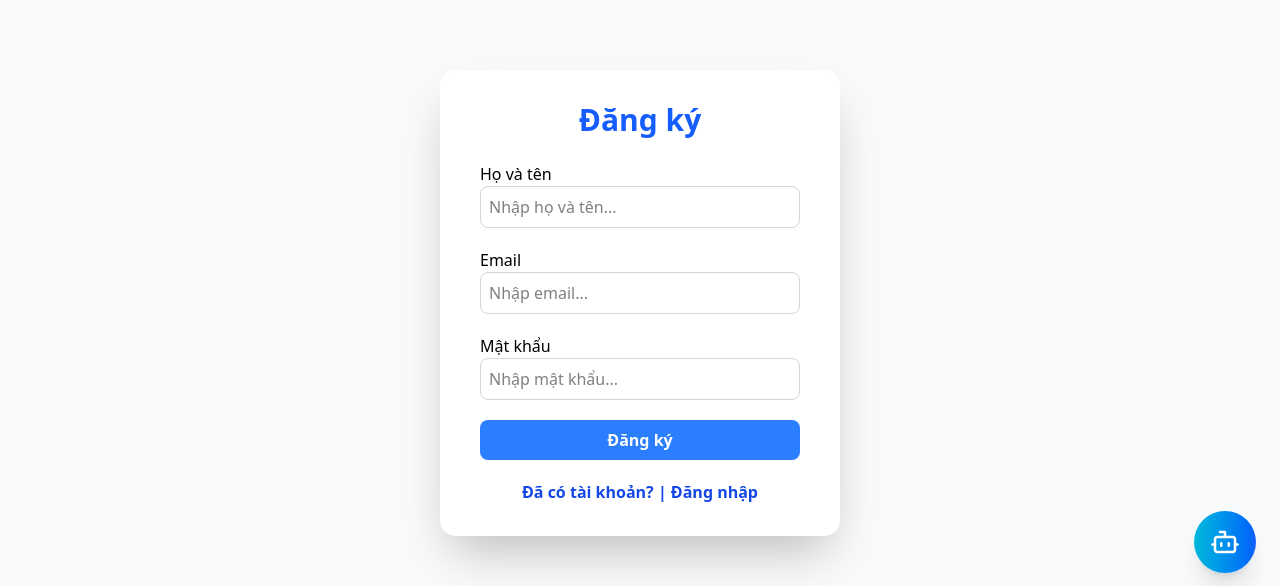
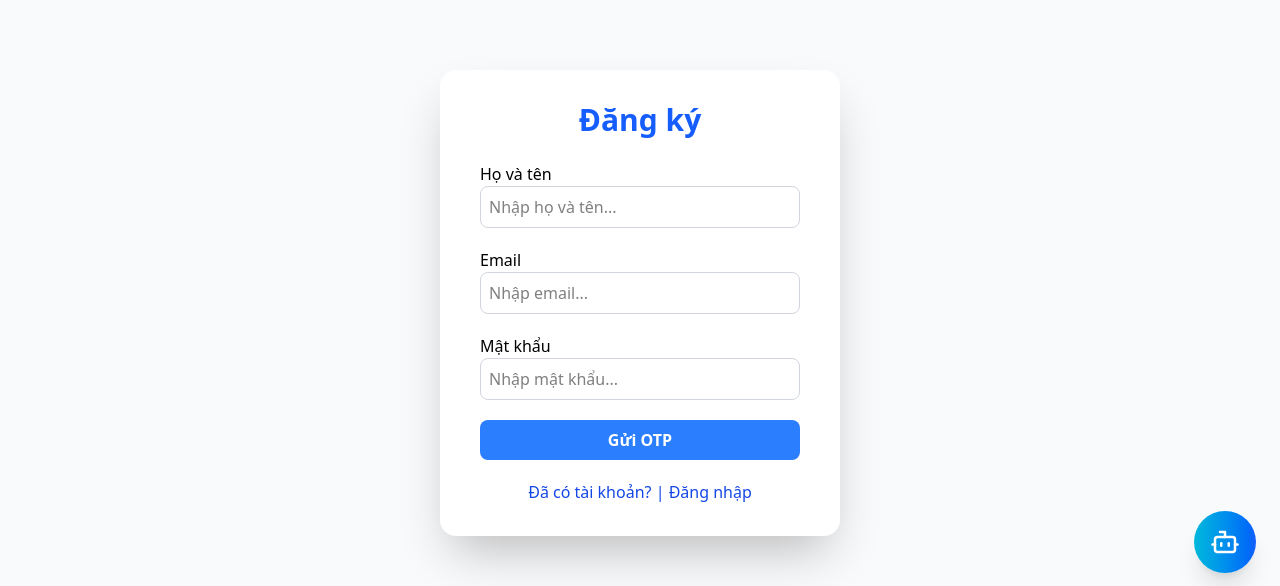
Before and after one commit to DyLan1401/med-appointment, a React app in the folder med-appointment_f/: page /register in a window 1280 px wide. Shown: the part 203-789 px from the top of the page. Built offline with nearby package versions, Linux system fonts and the light colour scheme; the HTML template or start-up script is replaced by a standard one.

Commit message:
fix loi gui mail otp khi dang ky

```diff
--- a/med-appointment_f/src/components/common/FormRegister.jsx
+++ b/med-appointment_f/src/components/common/FormRegister.jsx
@@ -1,7 +1,6 @@
 import React, { useState } from "react";
 import axios from "../../api/axios";
 import { useNavigate } from "react-router-dom";
-import { toast } from "react-toastify";
 
 function FormRegister() {
   const navigate = useNavigate();
@@ -26,84 +25,82 @@ function FormRegister() {
   };
 
   // 🟢 Gửi request đăng ký
-  const handleSubmit = async (e) => {
-    e.preventDefault();
-    setMessage("");
-    setLoading(true);
+  // const handleSubmit = async (e) => {
+  //   e.preventDefault();
+  //   setMessage("");
+  //   setLoading(true);
 
-    try {
-      // Gửi POST đến API Laravel
-      const res = await axios.post("http://127.0.0.1:8000/api/register", formData, {
-        headers: {
-          "Content-Type": "application/json",
-          Accept: "application/json"
-        }
-      });
+  //   try {
+  //     // Gửi POST đến API Laravel
+  //     const res = await axios.post("http://127.0.0.1:8000/api/register", formData, {
+  //       headers: {
+  //         "Content-Type": "application/json",
+  //         Accept: "application/json"
+  //       }
+  //     });
 
-      // Kiểm tra kết quả trả về
-      if (res.status === 201 && res.data.success) {
-        toast.success("🎉 Đăng ký thành công! Đang chuyển hướng...");
-        setTimeout(() => navigate("/login"), 1500);
-      } else {
-        toast.error(res.data.message || "Đăng ký thất bại!");
-        setMessage(res.data.message || "Đăng ký thất bại!");
-      }
-    } catch (error) {
-      // Laravel trả lỗi validate (422)
-      if (error.response && error.response.status === 422) {
-        const errors = error.response.data.errors;
-        const firstError = Object.values(errors)[0][0];
-        toast.error(firstError);
-        setMessage(firstError);
-      }
-      // Laravel trả lỗi server (500)
-      else if (error.response && error.response.status === 500) {
-        toast.error("❌ Lỗi máy chủ! Vui lòng thử lại sau.");
-        setMessage("❌ Lỗi máy chủ! Vui lòng thử lại sau.");
-      }
-      // Không kết nối được API
-      else {
-        toast.error("⚠️ Không thể kết nối đến server!");
-        setMessage("⚠️ Không thể kết nối đến server!");
-      }
-    } finally {
-      setLoading(false);
-    }
-  };
+  //     // Kiểm tra kết quả trả về
+  //     if (res.status === 201 && res.data.success) {
+  //       setMessage("🎉 Đăng ký thành công! Đang chuyển hướng...");
+  //       setTimeout(() => navigate("/login"), 1500);
+  //     } else {
+  //       setMessage(res.data.message || "Đăng ký thất bại!");
+  //     }
+  //   } catch (error) {
+  //     console.error("Lỗi đăng ký:", error);
 
-  // Gửi OTP về email
-  // const sendOtp = async (e) => {
-  //   e.preventDefault();
-  //   setLoading(true);
-  //   setMessage("");
-  //   try {
-  //     await axios.post("http://127.0.0.1:8000/api/register/send-otp", formData);
-  //     setMessage("OTP đã gửi tới email của bạn!");
-  //     setStep(2);
-  //   } catch (err) {
-  //     setMessage(err.response?.data?.message || "Lỗi khi gửi OTP!");
+  //     // Laravel trả lỗi validate (422)
+  //     if (error.response && error.response.status === 422) {
+  //       const errors = error.response.data.errors;
+  //       const firstError = Object.values(errors)[0][0];
+  //       setMessage(firstError);
+  //     }
+  //     // Laravel trả lỗi server (500)
+  //     else if (error.response && error.response.status === 500) {
+  //       setMessage("❌ Lỗi máy chủ! Vui lòng thử lại sau.");
+  //     }
+  //     // Không kết nối được API
+  //     else {
+  //       setMessage("⚠️ Không thể kết nối đến server!");
+  //     }
   //   } finally {
   //     setLoading(false);
   //   }
   // };
 
-  // Xác minh OTP
-  // const verifyOtp = async (e) => {
-  //   e.preventDefault();
-  //   setLoading(true);
-  //   try {
-  //     await axios.post("http://127.0.0.1:8000/api/register/verify-otp", {
-  //       email: formData.email,
-  //       otp,
-  //     });
-  //     setMessage("🎉 Đăng ký thành công!");
-  //     setTimeout(() => navigate("/login"), 1500);
-  //   } catch (err) {
-  //     setMessage(err.response?.data?.message || "OTP không hợp lệ hoặc đã hết hạn!");
-  //   } finally {
-  //     setLoading(false);
-  //   }
-  // };
+  // Gửi OTP về email
+const sendOtp = async (e) => {
+  e.preventDefault();
+  setLoading(true);
+  setMessage("");
+  try {
+    await axios.post("http://127.0.0.1:8000/api/register/send-otp", formData);
+    setMessage("OTP đã gửi tới email của bạn!");
+    setStep(2);
+  } catch (err) {
+    setMessage(err.response?.data?.message || "Lỗi khi gửi OTP!");
+  } finally {
+    setLoading(false);
+  }
+};
+
+// Xác minh OTP
+const verifyOtp = async (e) => {
+  e.preventDefault();
+  setLoading(true);
+  try {
+    await axios.post("http://127.0.0.1:8000/api/register/verify-otp", {
+      email: formData.email,
+      otp,
+    });
+    setMessage("🎉 Đăng ký thành công!");
+    setTimeout(() => navigate("/login"), 1500);
+  } catch (err) {
+    setMessage(err.response?.data?.message || "OTP không hợp lệ hoặc đã hết hạn!");
+  } finally {
+    setLoading(false);
+  }
+};
 
 
   return (
@@ -121,7 +118,7 @@ function FormRegister() {
         )}
 
         {/* Form đăng ký */}
-        <form onSubmit={handleSubmit} className="space-y-5">
+        {/* <form onSubmit={handleSubmit} className="space-y-5">
           <div className="flex flex-col">
             <label className="font-medium">Họ và tên</label>
             <input
@@ -164,17 +161,18 @@ function FormRegister() {
           <button
             type="submit"
             disabled={loading}
-            className={`w-full p-2 rounded-lg text-white font-semibold transition ${loading
+            className={`w-full p-2 rounded-lg text-white font-semibold transition ${
+              loading
                 ? "bg-gray-400 cursor-not-allowed"
                 : "bg-blue-500 hover:bg-blue-600"
-              }`}
+            }`}
           >
             {loading ? "Đang xử lý..." : "Đăng ký"}
           </button>
-        </form>
+        </form> */}
 
         {/* Bước 1: Gửi OTP */}
-        {/* {step === 1 && (
+        {step === 1 && (
           <form onSubmit={sendOtp} className="space-y-5">
             <div className="flex flex-col">
               <label className="font-medium">Họ và tên</label>
@@ -227,10 +225,10 @@ function FormRegister() {
               {loading ? "Đang gửi OTP..." : "Gửi OTP"}
             </button>
           </form>
-        )} */}
+        )}
 
         {/* Bước 2: Nhập OTP */}
-        {/* {step === 2 && (
+        {step === 2 && (
           <form onSubmit={verifyOtp} className="space-y-5">
             <div className="flex flex-col">
               <label className="font-medium">Mã OTP</label>
@@ -264,10 +262,10 @@ function FormRegister() {
               ← Quay lại
             </button>
           </form>
-        )} */}
+        )}
 
 
-        <div className="text-center mt-5 font-bold text-blue-700">
+        <div className="text-center mt-5 text-blue-700">
           <button onClick={() => navigate("/login")}>
             Đã có tài khoản? | Đăng nhập
           </button>
```
Also changed, not shown: 1 other file (tests, documents, lock files or other folders).
